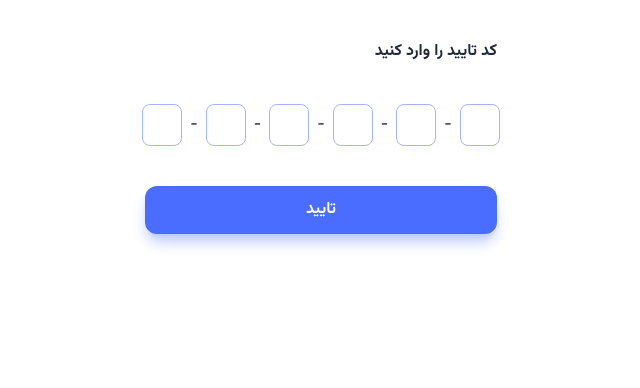
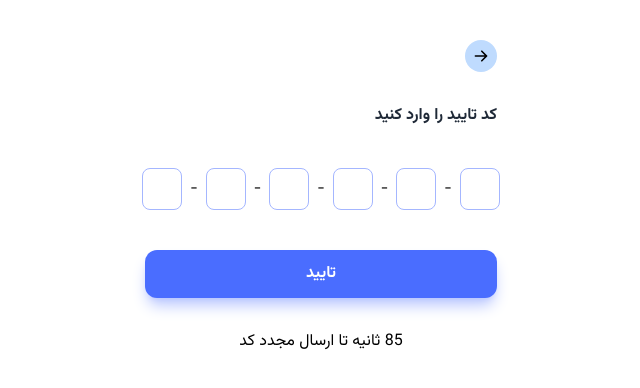
Before and after one commit to maryammohebbi/Freelancering-App, a React (Vite) app: page /auth in a window 1280 px wide. Shown: the top 388 px of the page, without its empty margins (528-1168 px from the left). Built offline with nearby package versions, Linux system fonts and the light colour scheme.

Commit message:
chechOtp and resend otp added

```diff
--- a/src/features/authentication/AuthContainer.jsx
+++ b/src/features/authentication/AuthContainer.jsx
@@ -1,16 +1,47 @@
 import React, { useState } from 'react'
 import SendOTPForm from './SendOTPForm';
 import CheckOTPForm from './CheckOTPForm'
+import { useMutation } from '@tanstack/react-query';
+import { getOtp } from '../../services/authService';
+import toast from 'react-hot-toast';
 
 function AuthContainer() {
     const [step, setStep] = useState(2)
+    const [phoneNumber, setPhoneNumber] = useState("09334089892")
+
+    const {isPending: isSendingOtp, mutateAsync} = useMutation({
+        mutationFn: getOtp
+    })
+
+    const sendOtpHandler = async (e)=>{
+        e.preventDefault()
+        try {
+            const data = await mutateAsync({phoneNumber})
+            toast.success(data.message)
+            setStep(2)
+        } catch (error) {
+            toast.error(error?.response?.data?.message)
+        }
+    }
+
 
     const renderStep = () => {
         switch (step) {
             case 1:
-                return <SendOTPForm setStep={setStep}/>
+                return (
+                    <SendOTPForm
+                        phoneNumber={phoneNumber}
+                        onChange={e => setPhoneNumber(e.target.value)}
+                        onSubmit={sendOtpHandler}
+                        isSendingOtp={isSendingOtp}
+                    />)
             case 2:
-                return <CheckOTPForm/>
+                return (
+                    <CheckOTPForm
+                        phoneNumber={phoneNumber}
+                        onBack={()=> setStep(s => s - 1)}
+                        onResendOtp={sendOtpHandler}
+                    />)
 
             default: null
         }
--- a/src/features/authentication/CheckOTPForm.jsx
+++ b/src/features/authentication/CheckOTPForm.jsx
@@ -1,11 +1,51 @@
-import React, { useState } from 'react'
+import { useMutation } from '@tanstack/react-query'
+import React, { useEffect, useState } from 'react'
 import OTPInput from 'react-otp-input'
+import { checkOtp } from '../../services/authService'
+import toast from 'react-hot-toast'
+import { useNavigate } from 'react-router-dom'
+import Loading from '../../ui/Loading'
+import {HiArrowRight} from 'react-icons/hi'
+import { FaArrowRotateLeft } from "react-icons/fa6"
 
-function CheckOTPForm() {
+const RESENDOTP = 90
+function CheckOTPForm({phoneNumber, onBack, onResendOtp}) {
     const [otp, setOtp] = useState("")
+    const [time, setTime] = useState(RESENDOTP)
+    const navigate = useNavigate()
+
+    const {isPending, mutateAsync} = useMutation({
+        mutationFn: checkOtp
+    })
+
+    const checkOtpHandler = async (e)=>{
+        e.preventDefault()
+        try {
+            const {user, message} = await mutateAsync({phoneNumber, otp})
+            toast.success(message)
+            console.log(user);
+            if(!user.isActive) return navigate("/complete-profile")
+        } catch (error) {
+            toast.error(error?.response?.data?.message)
+        }
+    }
+
+    useEffect(()=>{
+        const timer = time > 0 && setInterval(() => {
+            setTime(t => t - 1)
+        }, 1000);
+        return ()=> {
+            if(timer) clearInterval(timer)
+        }
+    }, [time])
+
   return (
     <div>
-        <form className='space-y-10'>
+        <button onClick={onBack} className='mb-8 bg-blue-200 p-2 rounded-full hover:bg-blue-300 transition-all duration-500'>
+            <HiArrowRight className='w-4 h-4'/>
+        </button>
+
+        <form className='space-y-10 mb-8' onSubmit={checkOtpHandler}>
             <p className='font-bold text-secondary-800'>کد تایید را وارد کنید</p>
             <OTPInput
                 value={otp}
@@ -21,8 +61,19 @@ function CheckOTPForm() {
                     borderRadius: "0.5rem"
                 }}
             />
-            <button className='btn btn--primary w-full'>تایید</button>
+            {
+                isPending ? <Loading/> :
+                    <button className='btn btn--primary w-full'>تایید</button>
+            }
         </form>
+        { time > 0 ? (
+            <p className='flex justify-center'> {time} ثانیه تا ارسال مجدد کد </p>
+            ) : (
+            <button onClick={onResendOtp} className='flex gap-x-2 items-center mx-auto'>
+                <span>ارسال مجدد کد</span>
+                <FaArrowRotateLeft/>
+            </button>
+        )}
     </div>
   )
 }
--- a/src/features/authentication/SendOTPForm.jsx
+++ b/src/features/authentication/SendOTPForm.jsx
@@ -1,36 +1,19 @@
-import React, { useState } from 'react'
+import React from 'react'
 import TextField from '../../ui/TextField'
-import { useMutation } from '@tanstack/react-query'
-import { getOtp } from '../../services/authService'
-import toast from 'react-hot-toast'
 import Loading from '../../ui/Loading'
 
-function SendOTPForm({setStep}) {
-    const [phoneNumber, setPhoneNumber] = useState("")
+function SendOTPForm({onSubmit, phoneNumber, isSendingOtp, onChange}) {
 
-    const {isPending, mutateAsync} = useMutation({
-        mutationFn: getOtp
-    })
 
-    const sendOtpHandler = async (e)=>{
-        e.preventDefault()
-        try {
-            const data = await mutateAsync({phoneNumber})
-            toast.success(data.message)
-            setStep(2)
-        } catch (error) {
-            toast.error(error?.response?.data?.message)
-        }
-    }
   return (
     <div>
-        <form className='space-y-8' onSubmit={sendOtpHandler}>
+        <form className='space-y-8' onSubmit={onSubmit}>
             <TextField
                 value={phoneNumber}
-                onChange={e => setPhoneNumber(e.target.value)}
+                onChange={onChange}
                 label="شماره موبایل خود را وارد کنید"
             />
-            { isPending ? <Loading/> :
+            { isSendingOtp ? <Loading/> :
                 <button className='btn btn--primary w-full'>ارسال کد تایید</button>
             }
         </form>
--- a/src/services/authService.js
+++ b/src/services/authService.js
@@ -3,3 +3,7 @@ import http from "./httpService";
 export function getOtp(data){
     return http.post("/user/get-otp", data).then(({data})=> data.data)
 }
+
+export function checkOtp(data){
+    return http.post("/user/check-otp", data).then(({data})=> data.data)
+}
--- a/src/ui/Loading.jsx
+++ b/src/ui/Loading.jsx
@@ -12,7 +12,7 @@ function Loading({height= "75", width= "40"}) {
             visible={true}
             wrapperStyle={{
                 display: "flex",
-                justify: "center"
+                justifyContent: "center"
             }}
         />
     </div>
```
